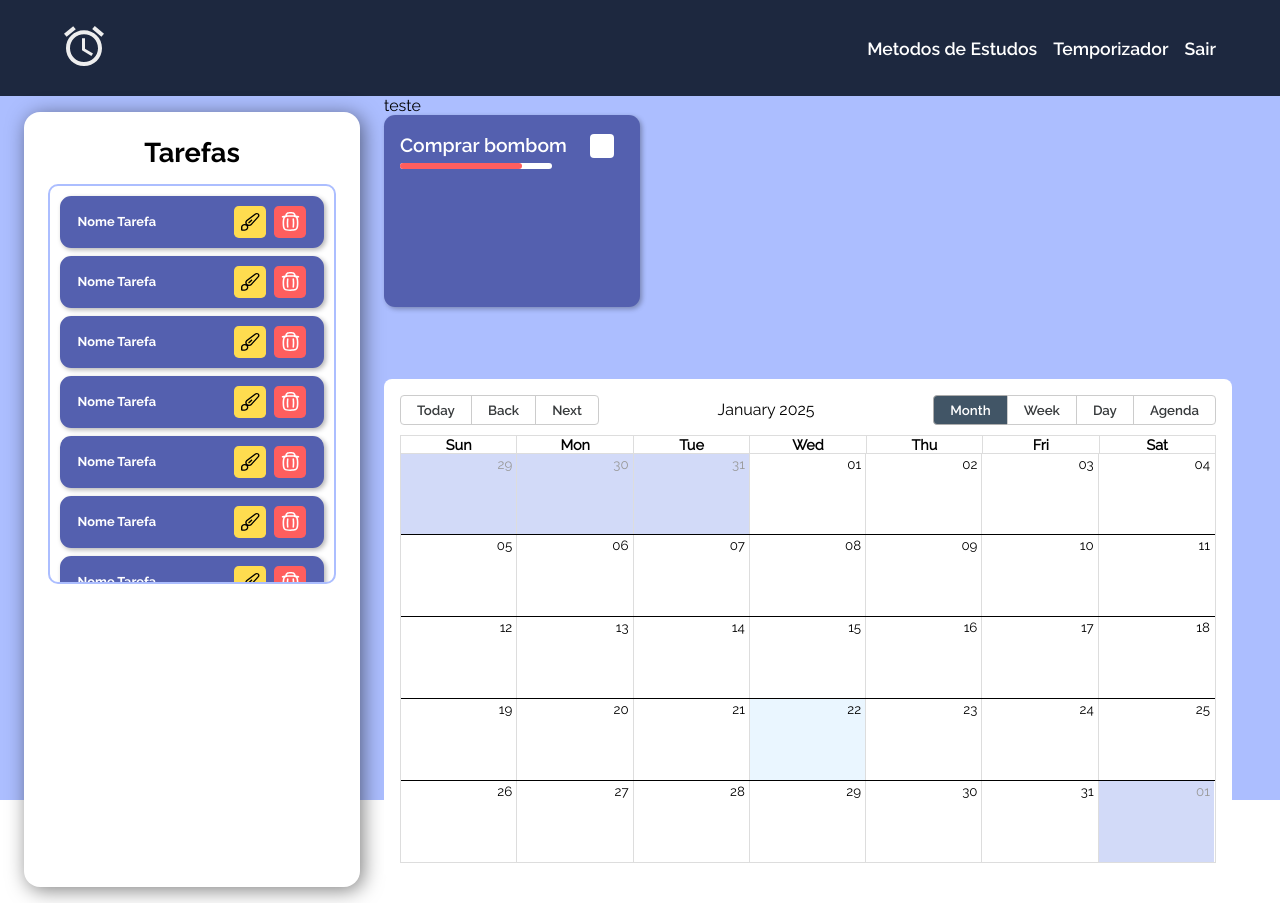
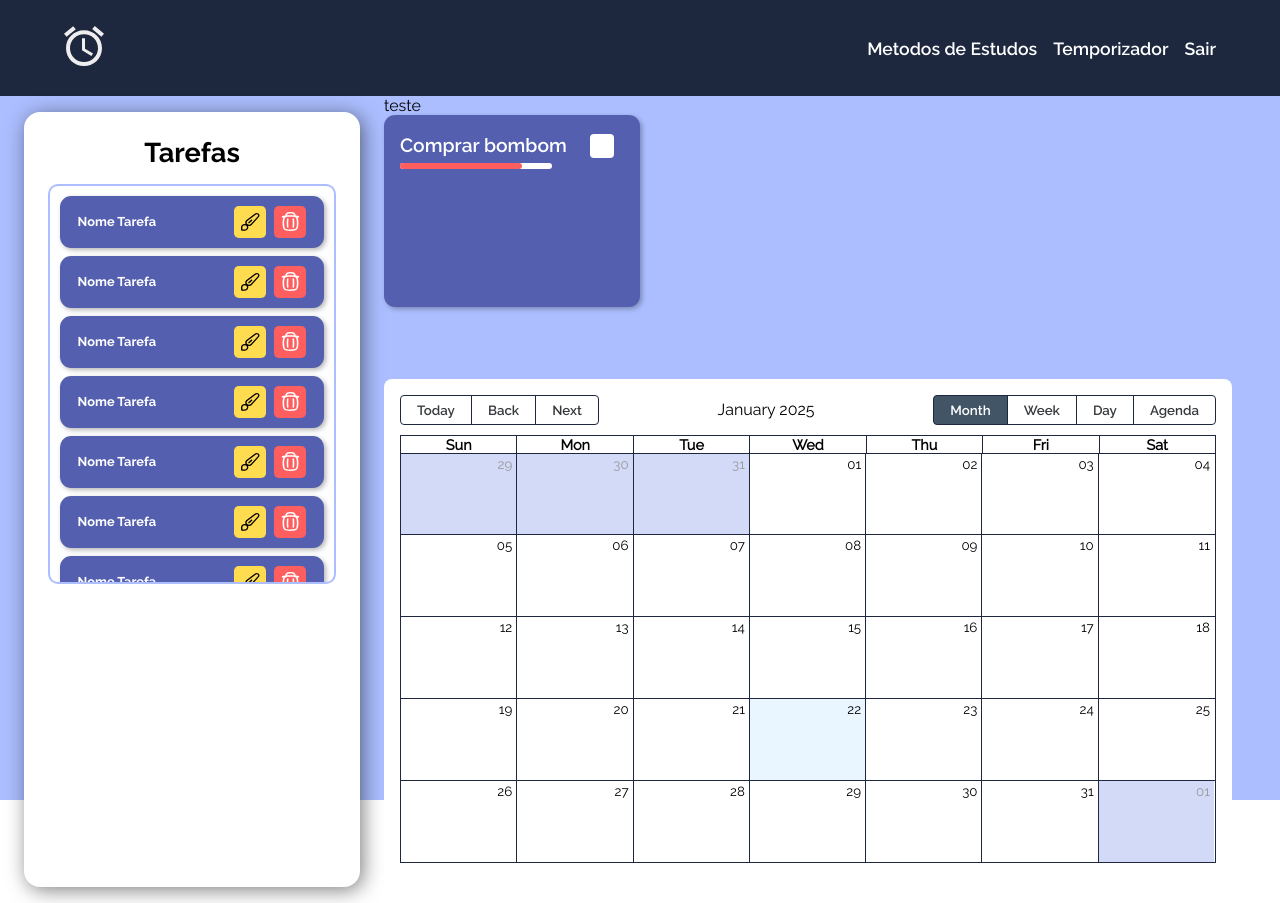
Before and after one commit to DebLuiza/Clock, a React (Vite) app in the folder Clock/: page / in a window 1280 px wide. Built offline with nearby package versions, Linux system fonts and the light colour scheme.

Commit message:
alterações header 2

```diff
--- a/Clock/src/Components/Calendar/Styles/Calendar.scss
+++ b/Clock/src/Components/Calendar/Styles/Calendar.scss
@@ -3,6 +3,7 @@
 .rbc-toolbar{
     .rbc-btn-group{
         button{
+            border-color: $header-color;
             font-family: 'Raleway-SemiBold';
             transition: all .4s;
             &:hover{
@@ -23,8 +24,17 @@
 }
 
 .rbc-month-view{
+    border-color: $header-color;
+    .rbc-month-header{
+        .rbc-header{
+            border-color: $header-color;
+        }
+    }
     .rbc-month-row{
-        border-color: black;
+        border-color: $header-color;
+        .rbc-day-bg{
+            border-color: $header-color;
+        }
         .rbc-off-range-bg{
             background: $hover-color;
         }
```
